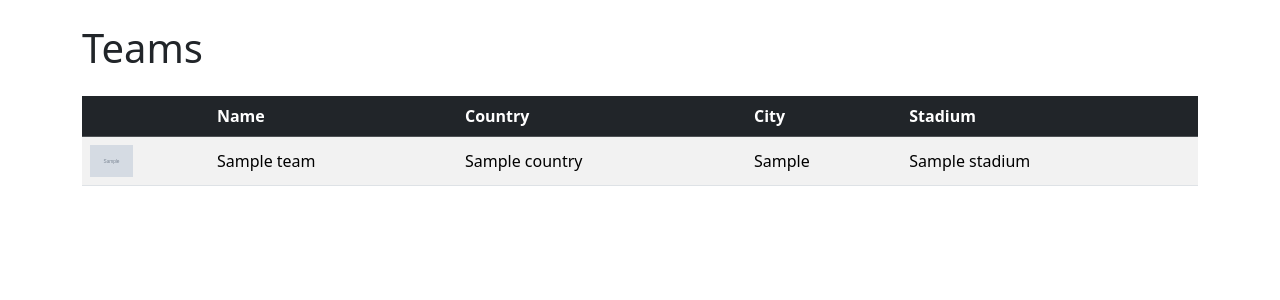
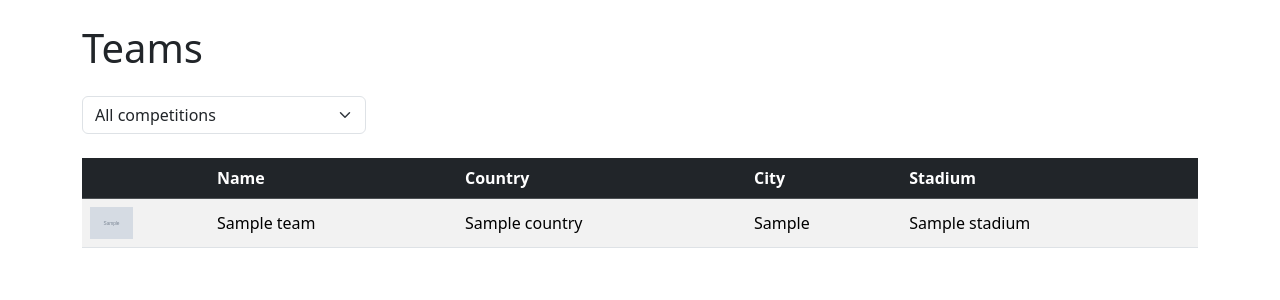
Before and after one commit to eryk2103/football, a Django app: page /teams/ in a window 1280 px wide. Shown: the part 56-356 px from the top of the page. Run offline with Django 5.2, Linux system fonts and the light colour scheme; tables that the repository leaves empty hold one stand-in row (values such as "Sample post"); grey boxes marked "Sample" are stand-in pictures.

Commit message:
add filter by competition for teams

```diff
--- a/teams/templates/teams/index.html
+++ b/teams/templates/teams/index.html
@@ -2,6 +2,23 @@
 {% block title %}Teams{% endblock %}
 {% block content %}
 <h1 class="my-4">Teams</h1>
+
+<form method="get" class="row g-2 mb-4">
+  <div class="col-12 col-sm-auto">
+    <select name="competition" class="form-select" onchange="this.form.submit()">
+      <option value="">All competitions</option>
+      {% for competition in competitions %}
+      <option value="{{ competition.pk }}" {% if selected_competition == competition.pk|stringformat:"s" %}selected{% endif %}>{{ competition }}</option>
+      {% endfor %}
+    </select>
+  </div>
+  {% if selected_competition %}
+  <div class="col-12 col-sm-auto">
+    <a href="?" class="btn btn-outline-secondary">Clear</a>
+  </div>
+  {% endif %}
+</form>
+
 {% if teams %}
 <div class="table-responsive">
 <table class="table table-striped align-middle">
--- a/teams/views.py
+++ b/teams/views.py
@@ -1,7 +1,23 @@
 from django.shortcuts import render
+from django.db.models import Q
 from .models import Team
+from competitions.models import Competition
 
 
 def index(request):
+    competitions = Competition.objects.order_by('name')
+    competition_id = request.GET.get('competition')
+
     teams = Team.objects.select_related('country', 'stadium').order_by('name')
-    return render(request, 'teams/index.html', {'teams': teams})
+
+    if competition_id:
+        teams = teams.filter(
+            Q(home_matches__competition__competition_id=competition_id) |
+            Q(away_matches__competition__competition_id=competition_id)
+        ).distinct()
+
+    return render(request, 'teams/index.html', {
+        'teams': teams,
+        'competitions': competitions,
+        'selected_competition': competition_id,
+    })
```
